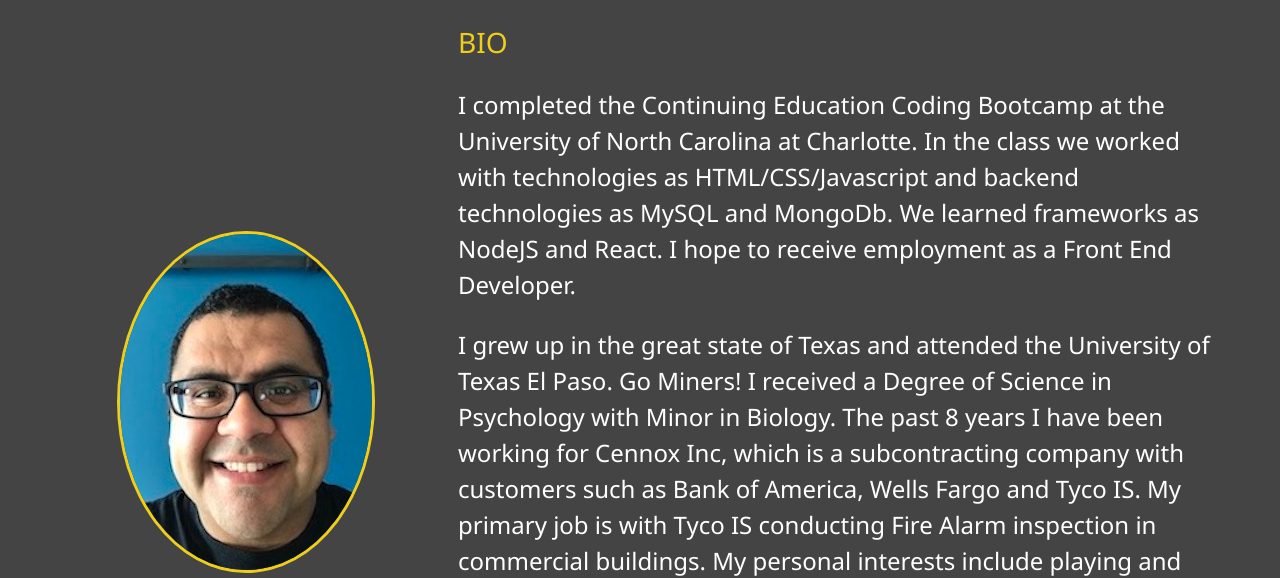
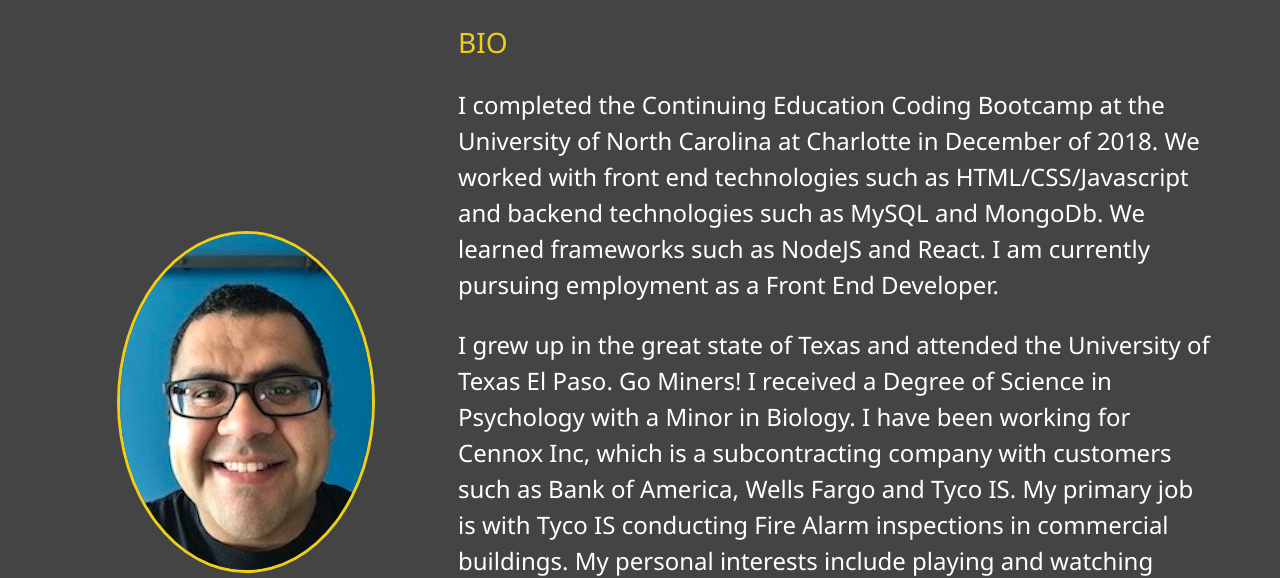
Before and after one commit to Hifive6/DavidJ-Portfolio, a website: page dist/about.html in a window 1280 px wide. Shown: the part 247-825 px from the top of the page. Drawn offline with Linux system fonts and the light colour scheme.

Commit message:
fixing grammar issues in about

```diff
--- a/dist/about.html
+++ b/dist/about.html
@@ -59,7 +59,7 @@
     <div class="bio">
         <h3 class="text-secondary">BIO</h3>
     <p>
-        I completed the Continuing Education Coding Bootcamp at the University of North Carolina at Charlotte. In the class we worked with technologies as HTML/CSS/Javascript and backend technologies as MySQL and MongoDb. We learned frameworks as NodeJS and React. I hope to receive employment as a Front End Developer.<p> I grew up in the great state of Texas and attended the University of Texas El Paso. Go Miners! I received a Degree of Science in Psychology with Minor in Biology. The past 8 years I have been working for Cennox Inc, which is a subcontracting company with customers such as Bank of America, Wells Fargo and Tyco IS. My primary job is with Tyco IS conducting Fire Alarm inspection in commercial buildings. My personal interests include playing and watching basketball, video games, and spending time with my wife which is the greatest joy of my life. My primary goal coming into and out of this program is to learn skills to improve job skills, achieve better employment so I can spend more quality of life with my wife.</p>
+        I completed the Continuing Education Coding Bootcamp at the University of North Carolina at Charlotte in December of 2018. We worked with front end technologies such as HTML/CSS/Javascript and backend technologies such as MySQL and MongoDb. We learned frameworks such as NodeJS and React. I am currently pursuing employment as a Front End Developer.<p> I grew up in the great state of Texas and attended the University of Texas El Paso. Go Miners! I received a Degree of Science in Psychology with a Minor in Biology. I have been working for Cennox Inc, which is a subcontracting company with customers such as Bank of America, Wells Fargo and Tyco IS. My primary job is with Tyco IS conducting Fire Alarm inspections in commercial buildings. My personal interests include playing and watching basketball, video games, and spending time with my wife which is the greatest joy of my life. My primary goal coming in and out of this program is to learn skills to improve my job skills, achieve better employment so I can spend more quality of time with my wife.</p>
     </p>
     </div>
 
```
Also changed, not shown: 1 other file.
